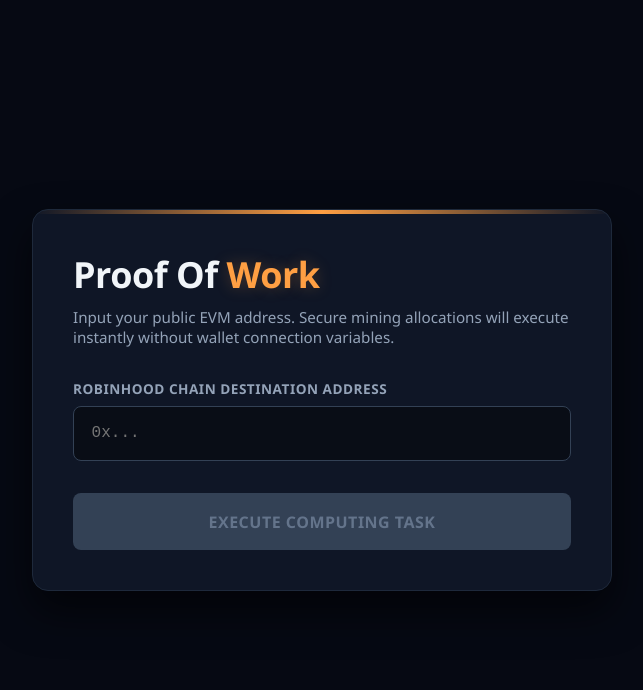
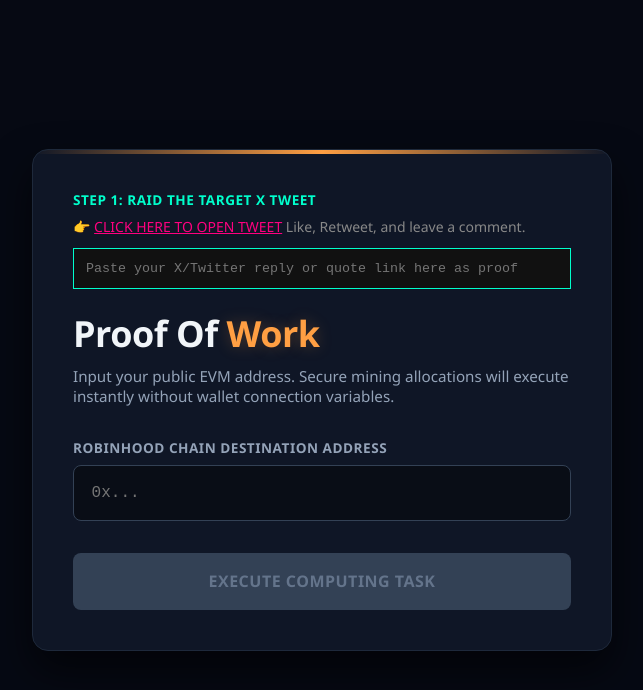
Before and after one commit to Amyu112906/pow-backend, a website: page index.html in a window 1280 px wide. Shown: the whole page, without its empty margins (318-961 px from the left). Drawn offline with Linux system fonts and the light colour scheme.

Commit message:
Refactor HTML structure and add Twitter proof input

```diff
--- a/index.html
+++ b/index.html
@@ -39,6 +39,19 @@
 <body>
 
     <div class="terminal-box">
+            <!-- STEP 1: TWITTER RAID INPUT FIELD -->
+    <div class="input-group" style="margin-bottom: 20px;">
+        <label style="color: #00ffcc; font-weight: bold; display: block; margin-bottom: 8px;">
+            STEP 1: RAID THE TARGET X TWEET
+        </label>
+        <p style="margin: 5px 0 12px 0; font-size: 14px; color: #888;">
+            👉 <a href="https://x.com" target="_blank" style="color: #ff007f; text-decoration: underline;">CLICK HERE TO OPEN TWEET</a>
+            Like, Retweet, and leave a comment.
+        </p>
+        <input type="text" id="twitterProof" placeholder="Paste your X/Twitter reply or quote link here as proof"
+               style="width: 100%; padding: 12px; background: #111; color: #00ffcc; border: 1px solid #00ffcc; font-family: monospace; box-sizing: border-box;">
+    </div>
+
         <h1>Proof Of <span>Work</span></h1>
         <p>Input your public EVM address. Secure mining allocations will execute instantly without wallet connection variables.</p>
 
```
